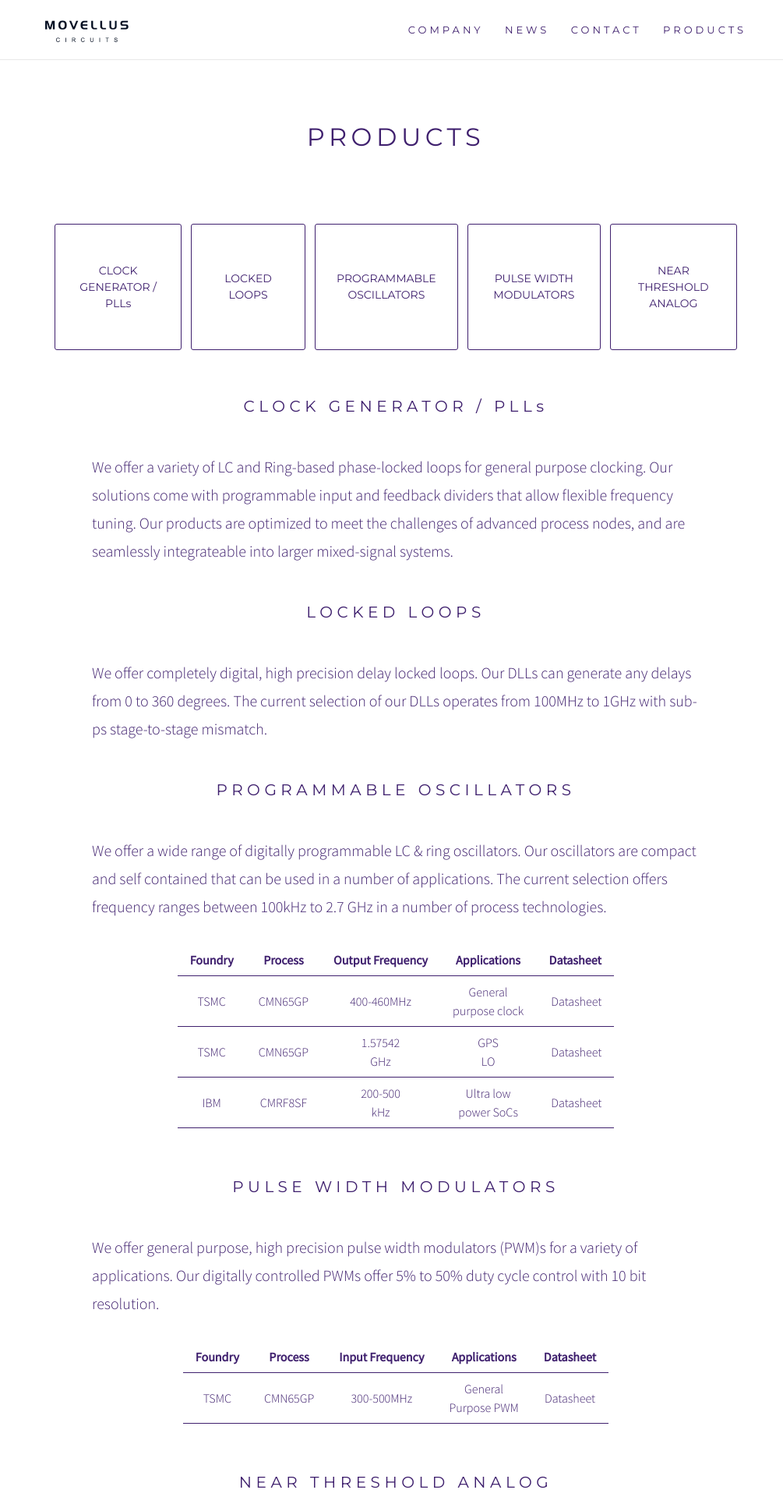
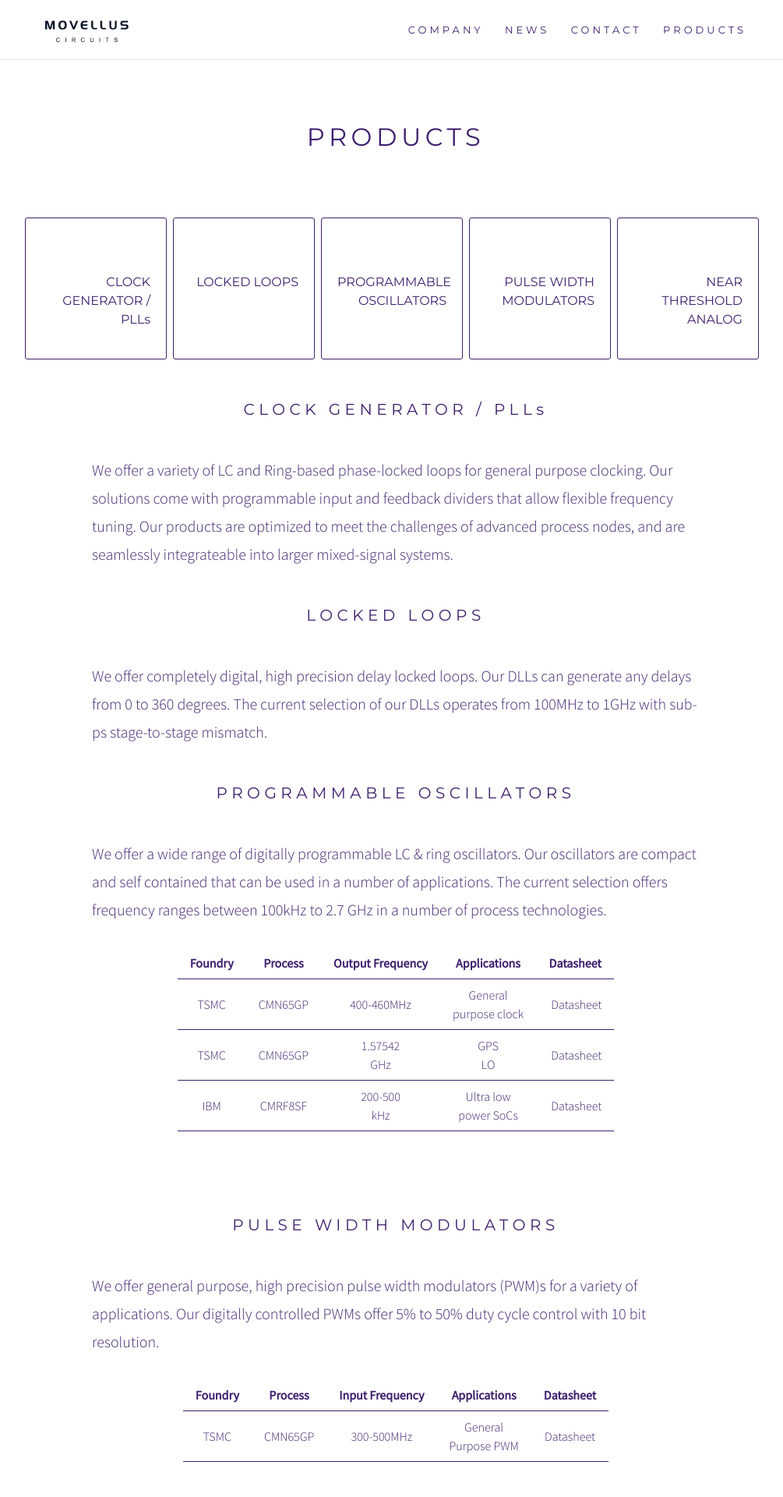
Before and after one commit to zaghmout/movellus, a Jekyll site: the page built from product/index.html, in a window 1280 px wide. Shown: the top 1920 px of the page at 78% size, without its empty margins (132-1137 px from the left). Built offline with Jekyll 4.4.1, drawn with Linux system fonts in a browser that asks for light colours; nearby versions of some CDN libraries.

Commit message:
responsive products page

```diff
--- a/_sass/_layout.scss
+++ b/_sass/_layout.scss
@@ -399,18 +399,20 @@
 
     #products-names{
 
-        border-collapse: separate;
-        border-spacing: 12px;
+        list-style-type: none;
+        margin: 0 * 2 auto $spacing-unit;
+        max-width: 960px;
 
-        th{
+        li{
             font-family: $strong-font-family;
-            font-size:14px;
+            margin: 4px;
+            float: left;
+            font-size:16px;
             font-weight:normal;
-            padding: 0 20px ;
             border-style:solid;
             border-radius: 3px;
-            height: 160px;
-            width: 160px;
+            height: 180px;
+            width: 180px;
             border-width: 1px;
             overflow:hidden;
             word-break:normal;
@@ -424,6 +426,17 @@
                 a{
                     color: white;
                     text-decoration: none;
+
+                }
+            }
+
+            a{
+                div{
+                    height: 100%;
+                    text-align: right;
+                    padding: 70px 20px 0;
+
+
                 }
             }
         }
@@ -432,9 +445,11 @@
 
 
 #products-details{
+
+
     .prod{
-        // display: none;
-        // padding-bottom: $spacing-unit;
+
+        max-width: 100vw;
 
         .prod-name{
             font-family: $strong-font-family;
@@ -450,10 +465,15 @@
             line-height: $base-line-height * 1.2;
         }
 
+        .tbl-wrapper{
+
+            overflow-x: scroll;
+
+        }
         .prod-table{
 
+
             border-collapse: collapse;
-            // border-spacing: 12px;
 
             text-align: center;
             margin: ($spacing-unit) auto ($spacing-unit * 2);
--- a/product/index.html
+++ b/product/index.html
@@ -4,7 +4,6 @@
 ---
 
 <div class="page-content">
-    <div class="wrapper">
 
     <h1 class="heading">
         PRODUCTS
@@ -12,36 +11,45 @@
 
     <div id="products">
 
-        <table id="products-names">
-          <tr>
-            <th>
-                <a href="{{ site.url }}/product/#prod-1">
+        <ul id="products-names" class="cf">
+            <li>
+                <a href="{{ site.baseurl }}/product/#prod-1">
+                    <div>
                         CLOCK GENERATOR / PLLs
+                    </div>
                 </a>
-            </th>
-            <th>
-                <a href="{{ site.url }}/product/#prod-2">
+            </li>
+            <li>
+                <a href="{{ site.baseurl }}/product/#prod-2">
+                    <div>
                         LOCKED LOOPS
+                    </div>
                 </a>
-            </th>
-            <th>
-                <a href="{{ site.url }}/product/#prod-3">
+            </li>
+            <li>
+                <a href="{{ site.baseurl }}/product/#prod-3">
+                    <div>
                         PROGRAMMABLE OSCILLATORS
+                    </div>
                 </a>
-            </th>
-            <th>
-                <a href="{{ site.url }}/product/#prod-4">
+            </li>
+            <li>
+                <a href="{{ site.baseurl }}/product/#prod-4">
+                    <div>
                         PULSE WIDTH MODULATORS
+                    </div>
                 </a>
-            </th>
-            <th>
-                <a href="{{ site.url }}/product/#prod-5">
+            </li>
+            <li>
+                <a href="{{ site.baseurl }}/product/#prod-5">
+                    <div>
                         NEAR THRESHOLD ANALOG
+                    </div>
                 </a>
-            </th>
-          </tr>
-        </table>
+            </li>
+        </ul>
 
+    <div class="wrapper">
         <div id="products-details">
 
             <!-- CLOCK GENERATOR / PLLs -->
@@ -72,6 +80,8 @@
                 <p class="prod-desc">
                     We offer a wide range of digitally programmable LC & ring oscillators. Our oscillators are compact and self contained that can be used in a number of applications. The current selection offers frequency ranges between 100kHz to 2.7 GHz in a number of process technologies.
                 </p>
+                <div class="tbl-wrapper">
+
                 <table class="prod-table">
                     <thead>
                         <tr>
@@ -153,6 +163,9 @@
                         </tr>
                     </tbody>
                 </table>
+
+                </div>
+
             </div>
 
             <!-- PULSE WIDTH MODULATORS -->
@@ -163,6 +176,7 @@
                 <p class="prod-desc">
                     We offer general purpose, high precision pulse width modulators (PWM)s for a variety of applications.  Our digitally controlled PWMs offer 5% to 50% duty cycle control with 10 bit resolution.
                 </p>
+                <div class="tbl-wrapper">
                     <table class="prod-table">
                         <thead>
                             <tr>
@@ -203,6 +217,7 @@
                             </tr>
                         </tbody>
                     </table>
+                </div>
             </div>
 
             <!-- NEAR THRESHOLD ANALOG -->
```
Also changed, not shown: _layouts/default.html (+1 -6 lines), 8 other files. Lines whose indentation alone changed are shown as unchanged.
